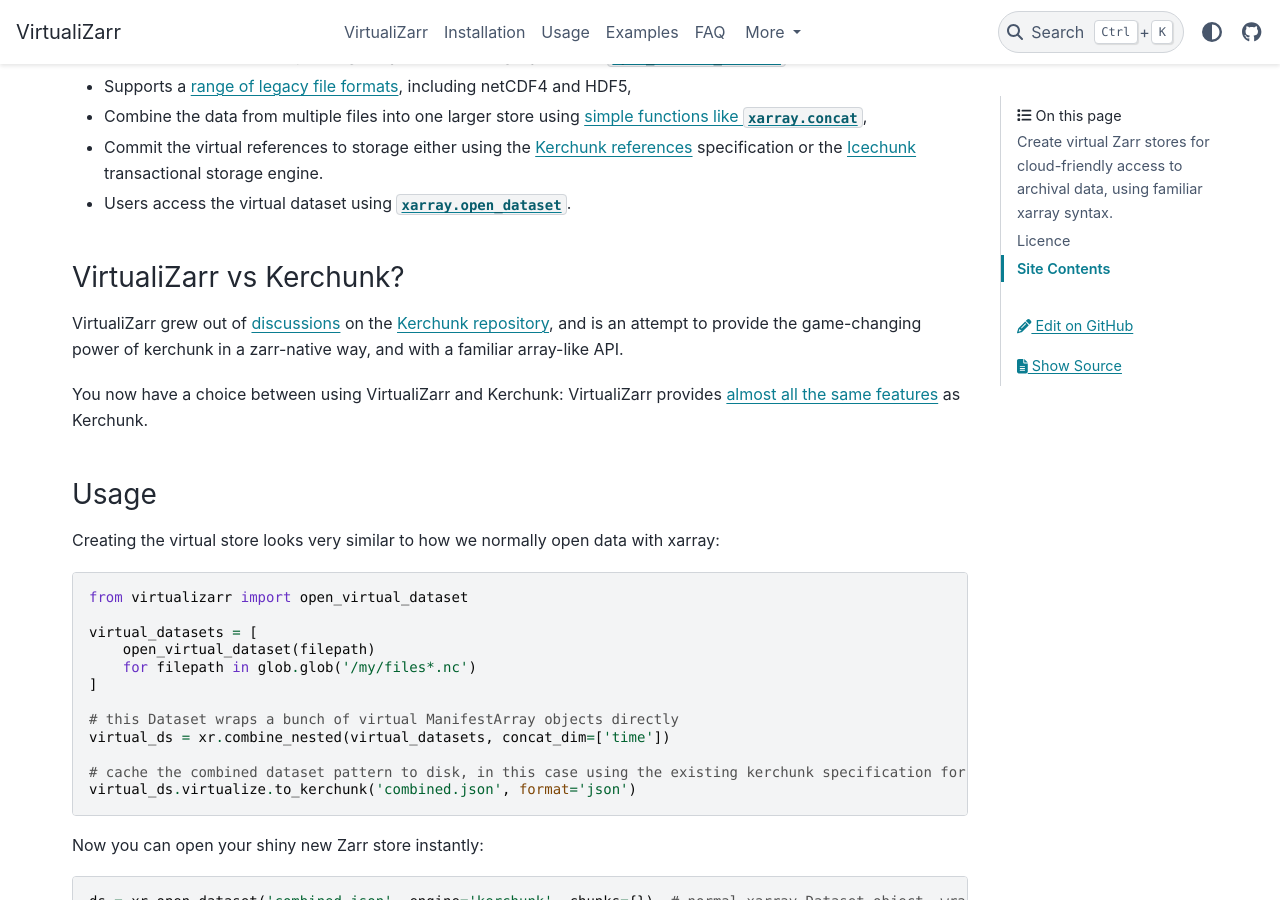
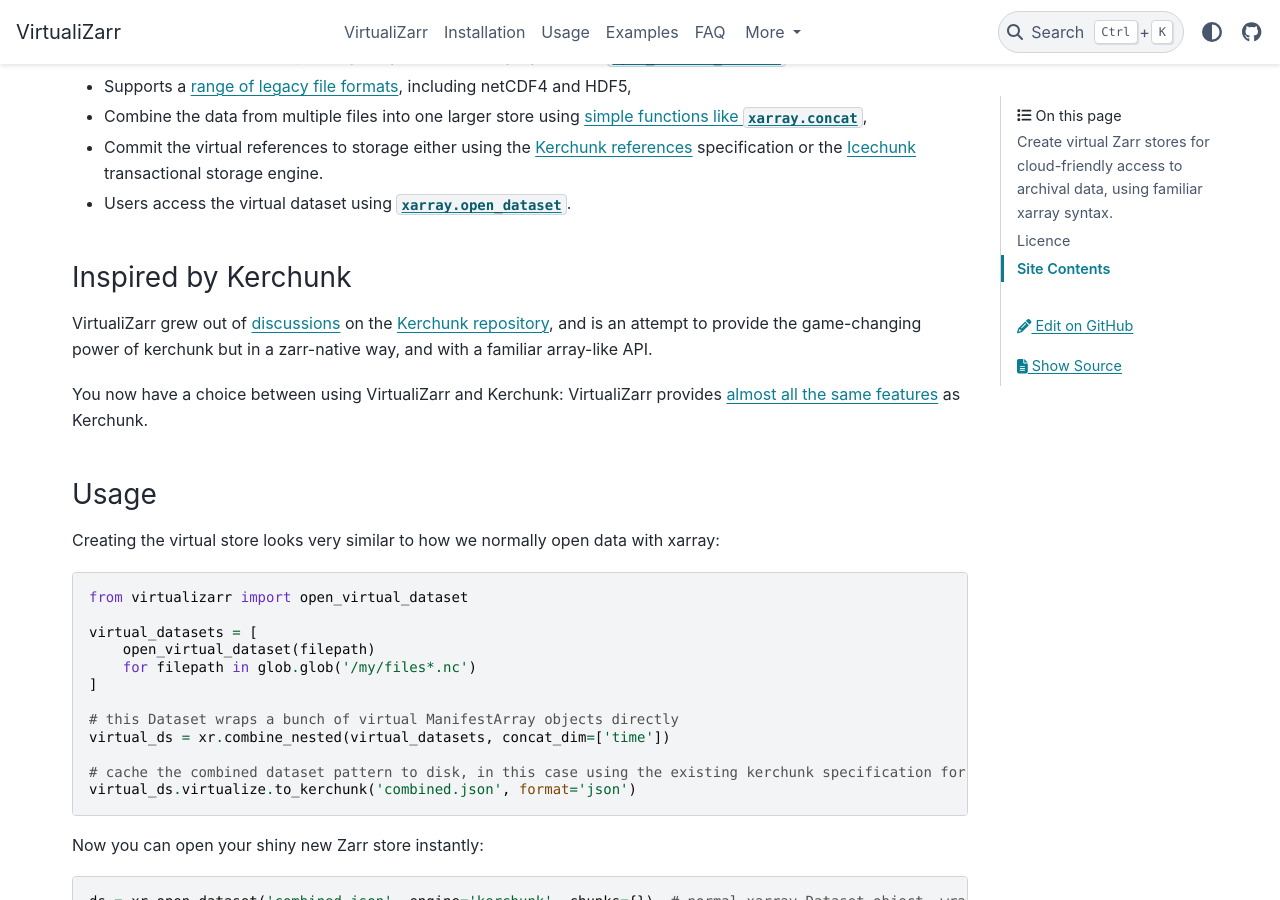
Before and after one commit to zarr-developers/VirtualiZarr, a Sphinx documentation site: the page built from docs/index.md, in a window 1280 px wide and 900 px high, scrolled down 786 px. Built offline with Sphinx 7.4.7 and the PyData theme 0.15.4, drawn with Linux system fonts in a browser that asks for light colours.

Commit message:
better language

```diff
--- a/docs/index.md
+++ b/docs/index.md
@@ -20,9 +20,9 @@
 * Commit the virtual references to storage either using the [Kerchunk references](https://fsspec.github.io/kerchunk/spec.html) specification or the [Icechunk](https://icechunk.io/) transactional storage engine.
 * Users access the virtual dataset using [`xarray.open_dataset`](https://docs.xarray.dev/en/stable/generated/xarray.open_dataset.html#xarray.open_dataset).
 
-### VirtualiZarr vs Kerchunk?
+### Inspired by Kerchunk
 
-VirtualiZarr grew out of [discussions](https://github.com/fsspec/kerchunk/issues/377) on the [Kerchunk repository](https://github.com/fsspec/kerchunk), and is an attempt to provide the game-changing power of kerchunk in a zarr-native way, and with a familiar array-like API.
+VirtualiZarr grew out of [discussions](https://github.com/fsspec/kerchunk/issues/377) on the [Kerchunk repository](https://github.com/fsspec/kerchunk), and is an attempt to provide the game-changing power of kerchunk but in a zarr-native way, and with a familiar array-like API.
 
 You now have a choice between using VirtualiZarr and Kerchunk: VirtualiZarr provides [almost all the same features](https://virtualizarr.readthedocs.io/en/latest/faq.html#how-do-virtualizarr-and-kerchunk-compare) as Kerchunk.
 
```
Also changed, not shown: README.md (+2 -2 lines), docs/faq.md (+2 -2 lines).
